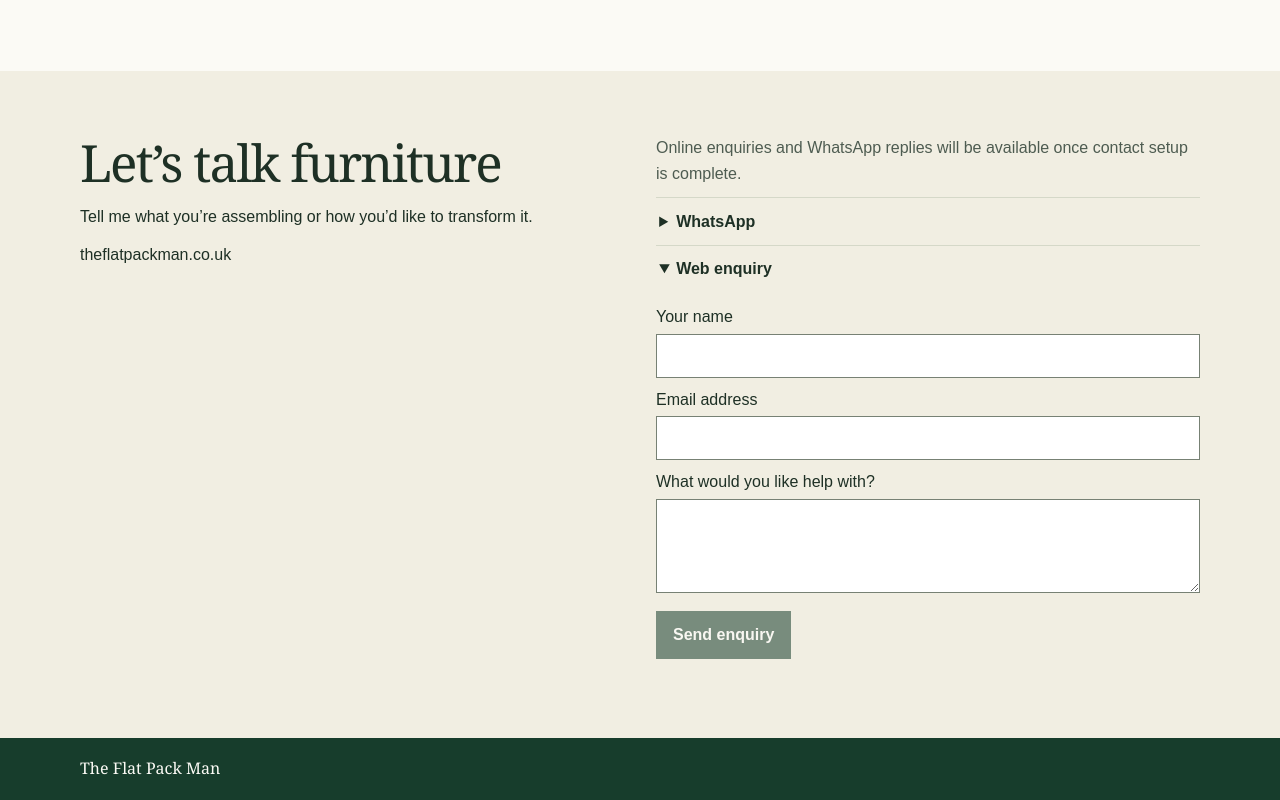
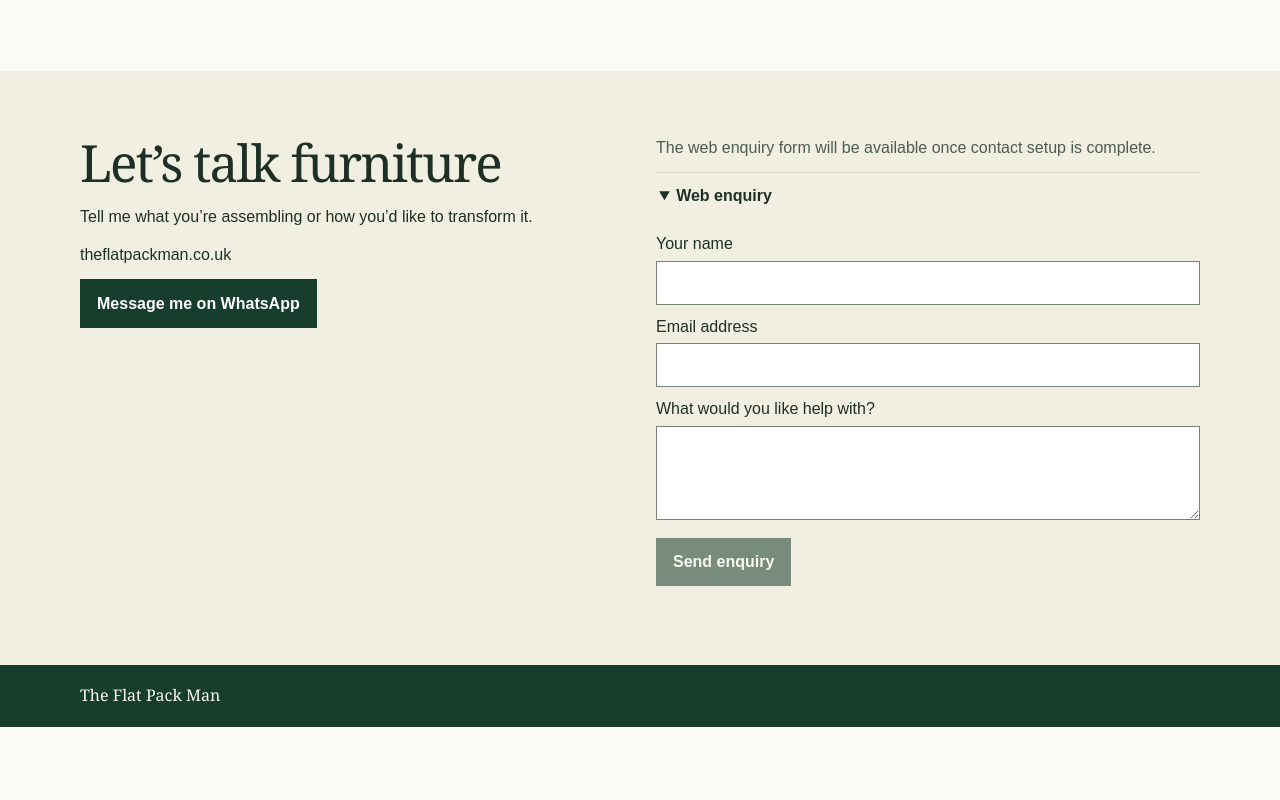
Before and after one commit to debagged68/theflatpackman, a Next.js app: page / in a window 1280 px wide. Shown: the part 1660-2460 px from the top of the page. After the commit the page ends 2387 px from the top, so only its background shows below. Built offline with nearby package versions, Linux system fonts and the light colour scheme; no server answers.

Commit message:
Open a direct WhatsApp chat for enquiries

```diff
--- a/app/api/enquiry/route.ts
+++ b/app/api/enquiry/route.ts
@@ -1,5 +1,3 @@
-const acknowledgement = 'Flat Pack Man: Thank you for your enquiry – I am on it!';
-
 function reply(message: string, status: number) {
   return Response.json({ message }, { status, headers: { 'Cache-Control': 'no-store' } });
 }
@@ -42,23 +40,12 @@ export async function POST(request: Request) {
   };
   if (field('website')) return reply('The enquiry could not be accepted.', 400);
 
-  const channel = field('channel');
-  const phone = field('phone').replace(/[\s().-]/g, '');
+  if (field('channel') !== 'web') return reply('Use the web enquiry form to send a message.', 400);
   const [name, email, message] = ['name', 'email', 'message'].map(field);
-  let payload;
-  if (channel === 'whatsapp') {
-    if (!/^\+[1-9]\d{7,14}$/.test(phone) || field('consent') !== 'on') {
-      return reply('Enter a WhatsApp number with its country code and confirm you agree to receive the reply.', 400);
-    }
-    payload = { channel, phone, consent: true, acknowledgement };
-  } else if (channel === 'web') {
-    if (!name || name.length > 100 || !/^[^\s@]+@[^\s@]+\.[^\s@]+$/.test(email) || email.length > 254 || !message || message.length > 2000) {
-      return reply('Check your name, email address and message.', 400);
-    }
-    payload = { channel, name, email, message };
-  } else {
-    return reply('Choose a contact method.', 400);
+  if (!name || name.length > 100 || !/^[^\s@]+@[^\s@]+\.[^\s@]+$/.test(email) || email.length > 254 || !message || message.length > 2000) {
+    return reply('Check your name, email address and message.', 400);
   }
+  const payload = { channel: 'web', name, email, message };
 
   try {
     const url = new URL(endpoint);
@@ -76,5 +63,5 @@ export async function POST(request: Request) {
   } catch {
     return reply('The request could not be sent. Please try again later.', 502);
   }
-  return reply(channel === 'whatsapp' ? 'Your WhatsApp reply has been requested.' : 'Thank you. Your enquiry has been received.', 202);
+  return reply('Thank you. Your enquiry has been received.', 202);
 }
--- a/app/globals.css
+++ b/app/globals.css
@@ -71,7 +71,6 @@ figcaption p, .image-note { color: var(--muted); }
 fieldset { margin: 0; border: 0; padding: 0; min-width: 0; }
 fieldset label:not([hidden]) { display: grid; gap: .25rem; margin: .55rem 0; }
 fieldset input:not([type="checkbox"]), fieldset textarea { width: 100%; min-height: 44px; padding: .5rem .6rem; background: white; color: var(--ink); border: 1px solid #778174; border-radius: 0; }
-fieldset label.checkbox { display: flex; gap: .5rem; align-items: baseline; }
 fieldset button { margin-top: .55rem; }
 .form-status:not(:empty) { margin-top: .6rem; }
 .site-footer { background: var(--forest); color: var(--paper); padding-block: 1.15rem; font-family: var(--serif); }
--- a/components/contact.tsx
+++ b/components/contact.tsx
@@ -1,8 +1,10 @@
-import { EnquiryForms } from './enquiry-forms';
+import { EnquiryForm } from './enquiry-forms';
 import { site } from '../content/site';
 
 export function Contact() {
   const email = process.env.CONTACT_EMAIL?.trim();
+  const whatsapp = new URL('https://wa.me/' + site.whatsappNumber);
+  whatsapp.searchParams.set('text', 'Hi, I’d like to enquire about a flat-pack furniture project.');
   return (
     <section className="contact" aria-labelledby="contact-heading">
       <div className="container contact-grid">
@@ -10,8 +12,9 @@ export function Contact() {
           <h2 id="contact-heading">Let’s talk furniture</h2>
           <p>Tell me what you’re assembling or how you’d like to transform it.</p>
           <p>{email ? <a href={'mailto:' + email}>{email}</a> : site.domain}</p>
+          <p><a className="button" href={whatsapp.href}>Message me on WhatsApp</a></p>
         </div>
-        <EnquiryForms enabled={Boolean(process.env.ENQUIRY_WEBHOOK_URL)} />
+        <EnquiryForm enabled={Boolean(process.env.ENQUIRY_WEBHOOK_URL)} />
       </div>
     </section>
   );
--- a/components/enquiry-forms.tsx
+++ b/components/enquiry-forms.tsx
@@ -2,12 +2,9 @@
 
 import { useState, type FormEvent } from 'react';
 
-type Channel = 'web' | 'whatsapp';
-
-function EnquiryForm({ channel, enabled }: { channel: Channel; enabled: boolean }) {
+export function EnquiryForm({ enabled }: { enabled: boolean }) {
   const [status, setStatus] = useState('');
   const [pending, setPending] = useState(false);
-  const whatsapp = channel === 'whatsapp';
 
   async function send(event: FormEvent<HTMLFormElement>) {
     event.preventDefault();
@@ -20,7 +17,7 @@ function EnquiryForm({ channel, enabled }: { channel: Channel; enabled: boolean
       const response = await fetch('/api/enquiry', {
         method: 'POST',
         headers: { 'Content-Type': 'application/json' },
-        body: JSON.stringify({ ...fields, channel }),
+        body: JSON.stringify({ ...fields, channel: 'web' }),
       });
       const result = await response.json();
       setStatus(result.message);
@@ -33,44 +30,21 @@ function EnquiryForm({ channel, enabled }: { channel: Channel; enabled: boolean
   }
 
   return (
+    <div className="enquiry-forms">
+      {!enabled && <p className="form-notice">The web enquiry form will be available once contact setup is complete.</p>}
+      <details open>
+        <summary>Web enquiry</summary>
         <form onSubmit={send}>
           <fieldset disabled={!enabled || pending}>
-        <legend className="sr-only">{whatsapp ? 'Request a WhatsApp reply' : 'Send a web enquiry'}</legend>
+            <legend className="sr-only">Send a web enquiry</legend>
             <label hidden>Website<input name="website" tabIndex={-1} autoComplete="off" /></label>
-        {whatsapp ? (
-          <>
-            <label>Your WhatsApp number, including country code
-              <input type="tel" name="phone" placeholder="+44…" autoComplete="tel" maxLength={24} required />
-            </label>
-            <label className="checkbox">
-              <input type="checkbox" name="consent" required /> I agree to receive a WhatsApp acknowledgement from The Flat Pack Man.
-            </label>
-          </>
-        ) : (
-          <>
             <label>Your name<input name="name" autoComplete="name" maxLength={100} required /></label>
             <label>Email address<input type="email" name="email" autoComplete="email" maxLength={254} required /></label>
             <label>What would you like help with?<textarea name="message" rows={3} maxLength={2000} required /></label>
-          </>
-        )}
-        <button className="button" type="submit">{pending ? 'Sending…' : whatsapp ? 'Request WhatsApp reply' : 'Send enquiry'}</button>
+            <button className="button" type="submit">{pending ? 'Sending…' : 'Send enquiry'}</button>
           </fieldset>
           <p className="form-status" role="status">{status}</p>
         </form>
-  );
-}
-
-export function EnquiryForms({ enabled }: { enabled: boolean }) {
-  return (
-    <div className="enquiry-forms">
-      {!enabled && <p className="form-notice">Online enquiries and WhatsApp replies will be available once contact setup is complete.</p>}
-      <details>
-        <summary>WhatsApp</summary>
-        <EnquiryForm channel="whatsapp" enabled={enabled} />
-      </details>
-      <details open>
-        <summary>Web enquiry</summary>
-        <EnquiryForm channel="web" enabled={enabled} />
       </details>
     </div>
   );
--- a/content/site.ts
+++ b/content/site.ts
@@ -1,6 +1,7 @@
 export const site = {
   name: 'The Flat Pack Man',
   domain: 'theflatpackman.co.uk',
+  whatsappNumber: '447768055952',
   description: 'Flat-pack furniture assembly and French-inspired wardrobe transformations.',
   tagline: 'From PAX to Parisian Provenance',
   transformation: 'Parisian Provenance',
```
Also changed, not shown: 1 other file (tests, documents, lock files or other folders). Lines whose indentation alone changed are shown as unchanged.
